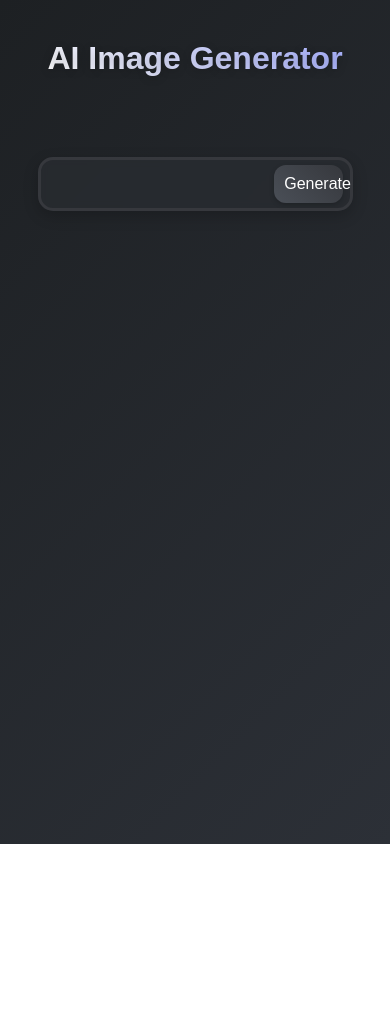
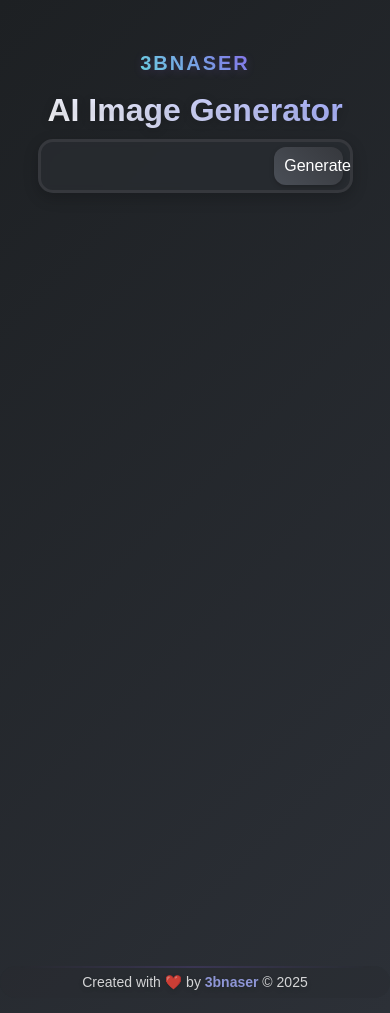
Before and after one commit to Mo7amed-3bnaser/Ai-Image-Generator, a plain HTML site: page index.html in a window 390 px wide. Before the commit the page ends 844 px from the top, so only its background shows below. Drawn offline with Linux system fonts and the light colour scheme.

Commit message:
Updated HTML & CSS files

```diff
--- a/index.html
+++ b/index.html
@@ -7,16 +7,30 @@
     <link rel="stylesheet" href="style.css">
 </head>
 <body>
+   <!-- Logo -->
+   <div class="logo">3BNASER</div>
+
    <!-- title of the project  -->
    <h1>AI Image Generator</h1>
-    <!-- results or image  -->
-     <div class="images">
-     </div>
-     <!-- input or prompt  -->
-      <div class="prompt">
-        <input id ="inp" type="text">
-        <button onclick="getImages()">Generate</button>
-      </div>
-    <script src="main.js"></script>
+
+   <!-- input or prompt  -->
+   <div class="prompt">
+     <input id="inp" type="text">
+     <button onclick="getImages()">Generate</button>
+   </div>
+
+   <!-- results or image  -->
+   <div class="images">
+   </div>
+
+   <!-- divider -->
+   <div class="divider"></div>
+
+   <!-- copyright -->
+   <footer class="copyright">
+     <p>Created with ❤️ by <span>3bnaser</span> © 2025</p>
+   </footer>
+
+   <script src="main.js"></script>
 </body>
 </html>
--- a/style.css
+++ b/style.css
@@ -7,12 +7,13 @@
 
 body {
     background: linear-gradient(135deg, #1d2023 0%, #2c3037 100%);
-    min-height: 100vh;
+    min-height: 120vh;
     display: flex;
     flex-direction: column;
     align-items: center;
     padding: 40px 20px;
     gap: 40px;
+    position: relative;
 }
 
 h1 {
@@ -33,6 +34,7 @@ h1 {
     border-radius: 15px;
     box-shadow: 0 5px 15px rgba(0,0,0,0.2);
     backdrop-filter: blur(5px);
+    margin-bottom: 30px;
 }
 
 input, button {
@@ -77,12 +79,15 @@ button:active {
     display: flex;
     justify-content: center;
     align-items: center;
-    width: min(90%, 800px);
+    width: min(95%, 900px);
+    margin-bottom: 120px;
+    margin-top: 20px;
 }
 
 .images div {
     width: 100%;
     aspect-ratio: 1;
+    max-height: 800px;
     background-color: rgba(41, 44, 49, 0.8);
     border: 3px solid #36383d;
     border-radius: 20px;
@@ -106,7 +111,85 @@ button:active {
     border-radius: 17px;
 }
 
+.copyright {
+    position: absolute;
+    bottom: 20px;
+    left: 50%;
+    transform: translateX(-50%);
+    text-align: center;
+    color: #fff;
+    font-size: 16px;
+    opacity: 0.8;
+    text-shadow: 0 2px 5px rgba(0,0,0,0.2);
+    width: 100%;
+    z-index: 10;
+}
+
+.copyright span {
+    color: #a8b1ff;
+    font-weight: 600;
+}
+
+.copyright p {
+    background: rgba(41, 44, 49, 0.5);
+    padding: 8px 20px;
+    border-radius: 20px;
+    backdrop-filter: blur(5px);
+}
+
+.logo {
+    position: absolute;
+    top: 20px;
+    left: 30px;
+    font-size: 24px;
+    font-weight: 700;
+    letter-spacing: 2px;
+    color: transparent;
+    background: linear-gradient(45deg, #64e8de, #8a64eb);
+    -webkit-background-clip: text;
+    background-clip: text;
+    padding: 10px;
+    border: 2px solid transparent;
+    border-radius: 12px;
+    transition: all 0.3s ease;
+    text-shadow: 0 2px 10px rgba(138, 100, 235, 0.2);
+}
+
+.logo:hover {
+    border-color: rgba(138, 100, 235, 0.3);
+    transform: translateY(-2px);
+    box-shadow: 0 5px 15px rgba(138, 100, 235, 0.2);
+}
+
+.divider {
+    position: absolute;
+    bottom: 60px;
+    left: 50%;
+    transform: translateX(-50%);
+    width: 80%;
+    height: 2px;
+    background: linear-gradient(90deg,
+        transparent 0%,
+        rgba(138, 100, 235, 0.3) 50%,
+        transparent 100%
+    );
+    backdrop-filter: blur(5px);
+    z-index: 5;
+}
+
 @media (max-width: 600px) {
+    body {
+        gap: 25px;
+    }
+
+    h1 {
+        margin-bottom: -15px;
+    }
+
+    .images {
+        margin-top: -15px;
+    }
+
     h1 {
         font-size: 32px;
     }
@@ -119,4 +202,26 @@ button:active {
         font-size: 16px;
         padding: 10px;
     }
+
+    .copyright {
+        font-size: 14px;
+        bottom: 15px;
+    }
+
+    .logo {
+        position: relative;
+        top: 0;
+        left: 0;
+        margin-bottom: -20px;
+        font-size: 20px;
+    }
+
+    .divider {
+        bottom: 45px;
+        width: 90%;
+    }
+
+    .images div {
+        max-height: 500px;
+    }
 }
```
